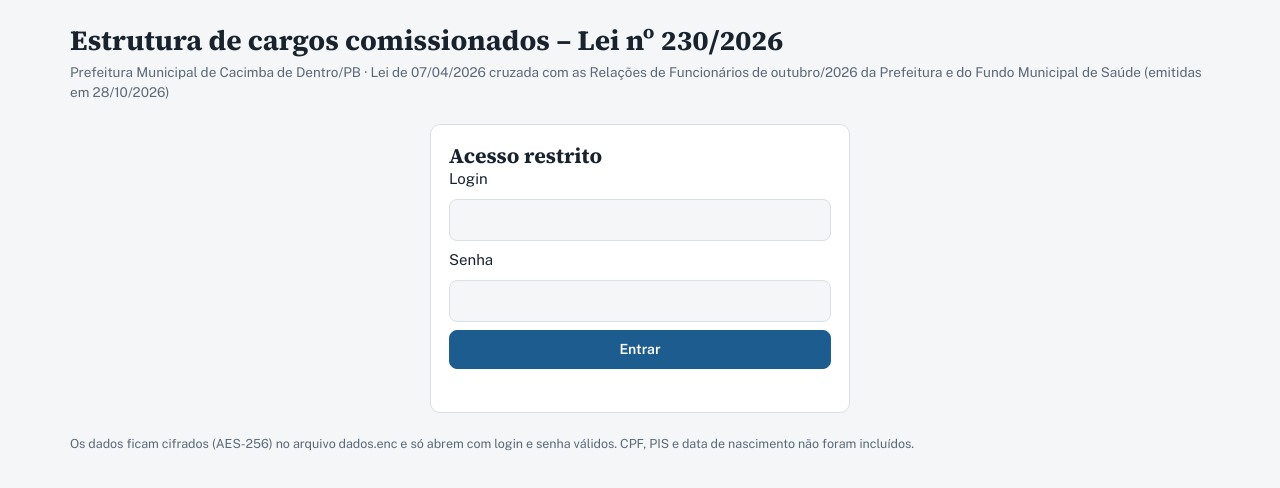
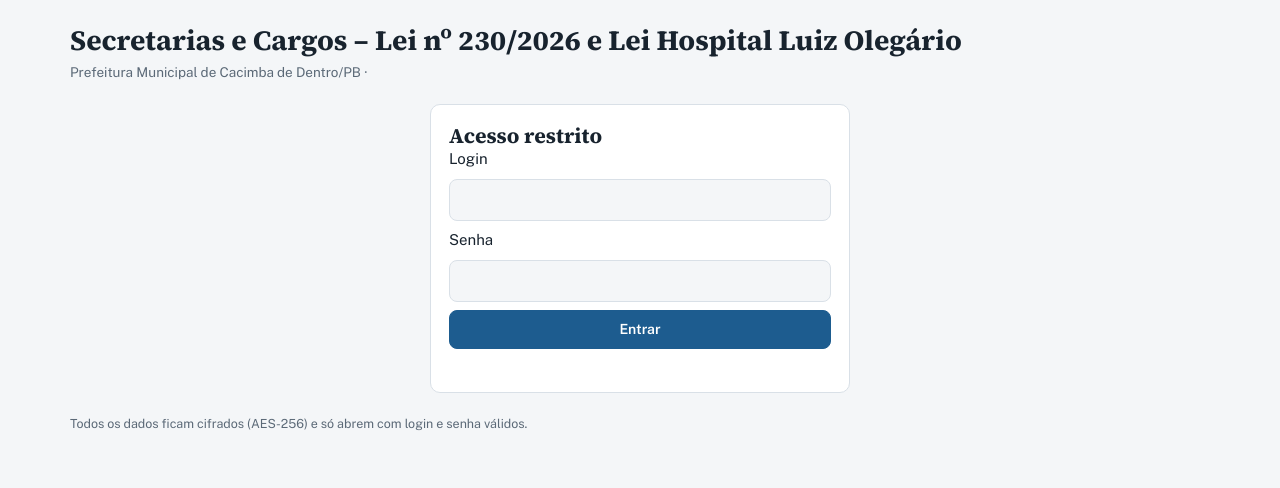
Before and after one commit to pmcdprotocolorh/cargos-cacimba, a plain HTML site: page index.html in a window 1280 px wide. Drawn offline with nearby package versions, Linux system fonts and the light colour scheme.

Commit message:
Update index.html

```diff
--- a/index.html
+++ b/index.html
@@ -142,8 +142,8 @@ details.users summary{cursor:pointer;font-weight:600}
 <body>
 <div class="wrap">
   <header>
-    <h1>Estrutura de cargos comissionados – Lei nº 230/2026</h1>
-    <div class="sub">Prefeitura Municipal de Cacimba de Dentro/PB · Lei de 07/04/2026 cruzada com as Relações de Funcionários de outubro/2026 da Prefeitura e do Fundo Municipal de Saúde (emitidas em 28/10/2026)</div>
+    <h1>Secretarias e Cargos – Lei nº 230/2026 e Lei Hospital Luiz Olegário</h1>
+    <div class="sub">Prefeitura Municipal de Cacimba de Dentro/PB · </div>
   </header>
 
   <section class="card login" id="login-card" aria-labelledby="h-login">
@@ -190,7 +190,7 @@ ANA LUCIA COSTA; Assessor Nível I; NOMEADO; Educação</pre>
   <main id="main"></main>
   </div>
 
-  <footer>Os dados ficam cifrados (AES-256) no arquivo dados.enc e só abrem com login e senha válidos. CPF, PIS e data de nascimento não foram incluídos.</footer>
+  <footer>Todos os dados ficam cifrados (AES-256)  e só abrem com login e senha válidos.</footer>
 </div>
 
 <script>
```
